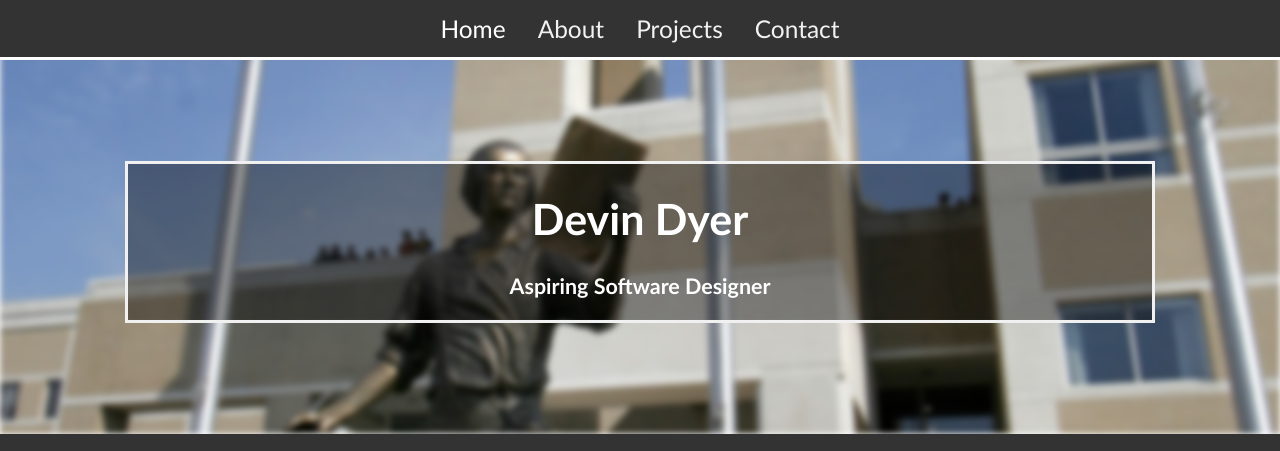
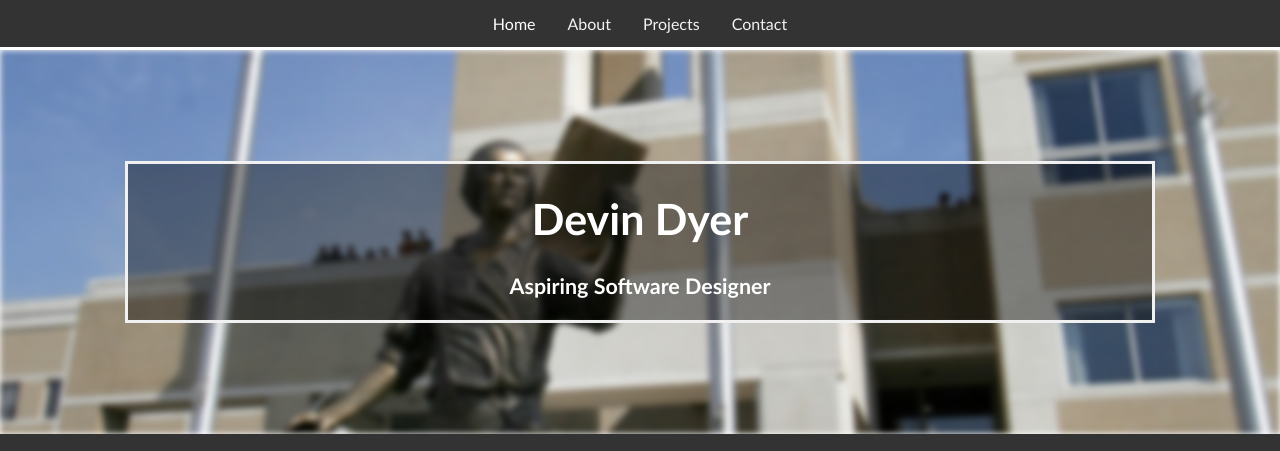
Before and after one commit to devinaustin112/devinaustin112.github.io, a plain HTML site: page index.html in a window 1280 px wide. Shown: the top 451 px of the page. Drawn offline with Linux system fonts and the light colour scheme.

Commit message:
Update style.css

```diff
--- a/style.css
+++ b/style.css
@@ -41,7 +41,7 @@ hr {
 	text-align: center;
 	padding: 14px 16px;
 	text-decoration: none;
-	font-size: calc(4px + 1.6vw);
+	font-size: 16px;
 }
 
 .topnav a:hover {
```
